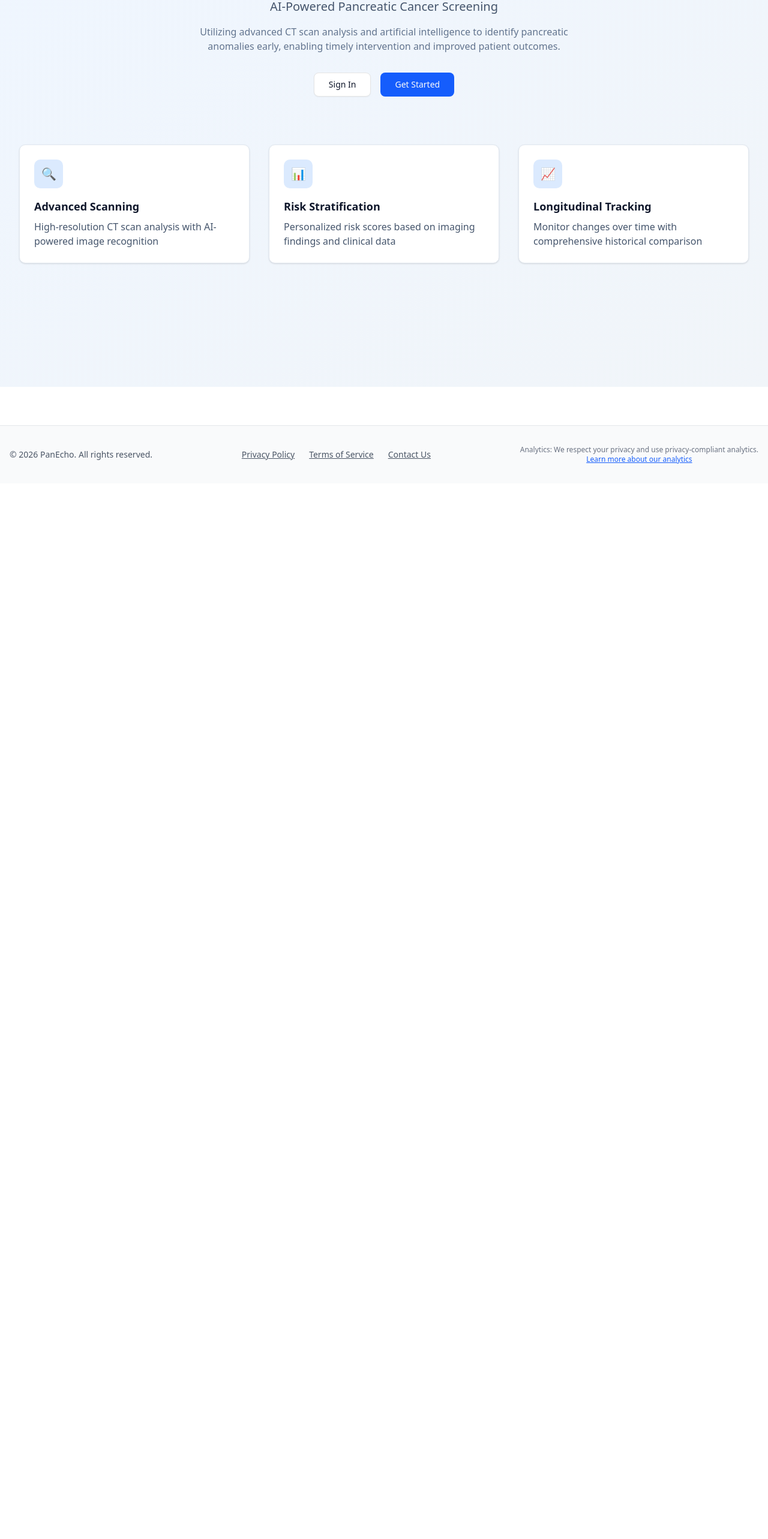
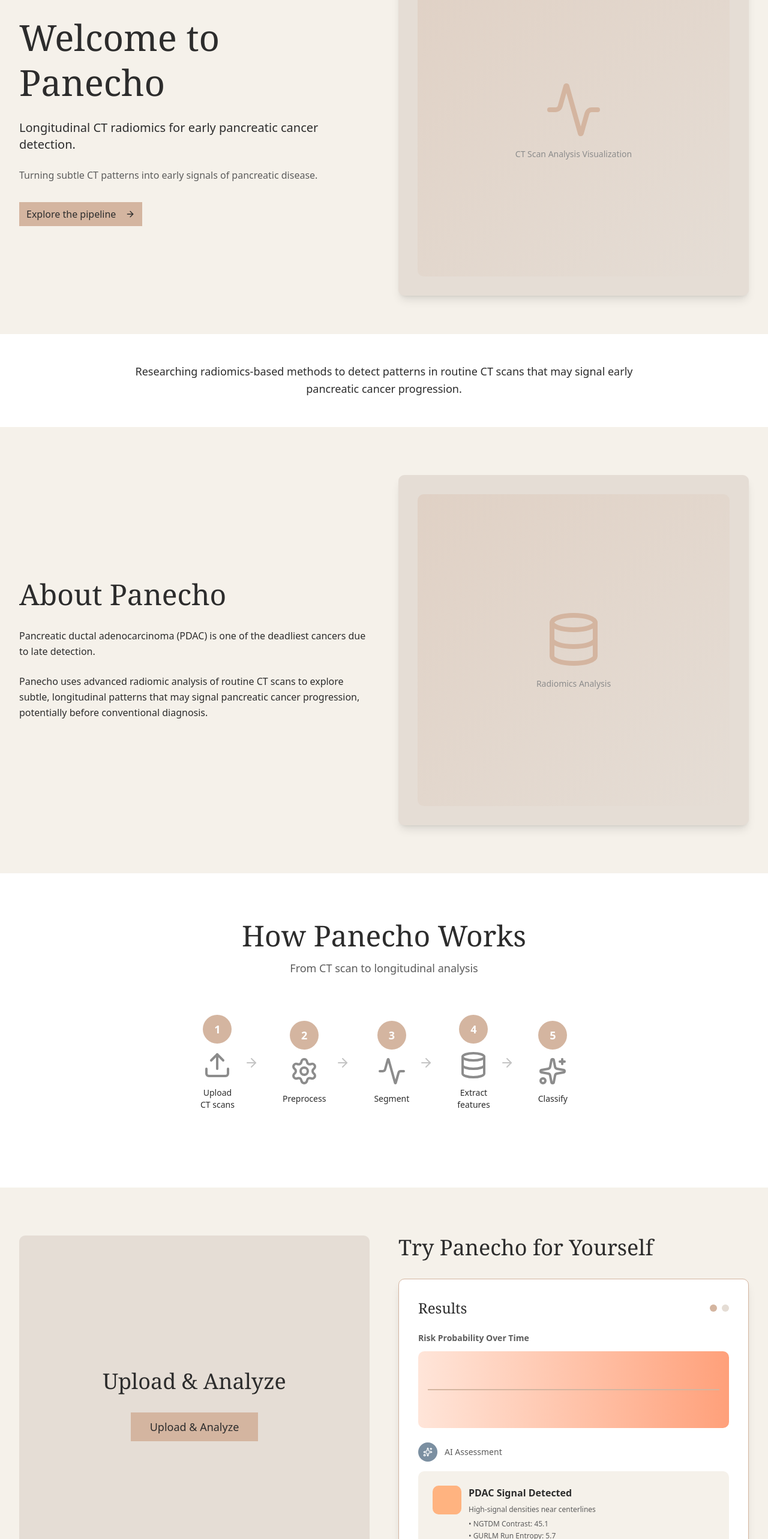
Before and after one commit to itswkosi/panecho, a Next.js app: page / in a window 1280 px wide. Shown: the part 220-2786 px from the top of the page at 60% size. Before the commit the page ends 1026 px from the top, so only its background shows below. Built offline with nearby package versions, Linux system fonts and the light colour scheme; no server answers.

Commit message:
UI Update

```diff
--- a/src/app/page.tsx
+++ b/src/app/page.tsx
@@ -2,6 +2,7 @@
 import { Button } from "@/components/ui/button";
 import { Header } from "@/components/Header";
 import { getUser } from "@/app/actions/auth";
+import { ArrowRight, Upload, Settings, Activity, Database, Sparkles } from "lucide-react";
 
 export default async function HomePage() {
   const user = await getUser();
@@ -9,80 +10,206 @@
   return (
     <>
       <Header user={user} />
-      <div className="min-h-screen bg-gradient-to-br from-blue-50 to-slate-100">
-        <div className="max-w-7xl mx-auto px-4 sm:px-6 lg:px-8">
-          <div className="py-20 text-center">
-            <h1 className="text-5xl font-bold text-slate-900 mb-6">
-              PanEcho
-            </h1>
-            <p className="text-xl text-slate-600 mb-4">
-              AI-Powered Pancreatic Cancer Screening
-            </p>
-            <p className="text-slate-500 max-w-2xl mx-auto mb-8">
-              Utilizing advanced CT scan analysis and artificial intelligence to identify pancreatic anomalies
-              early, enabling timely intervention and improved patient outcomes.
-            </p>
-
-            {user ? (
-              <Link href="/dashboard">
-                <Button size="lg" className="bg-blue-600 hover:bg-blue-700">
-                  Go to Dashboard
+      <div className="min-h-screen bg-[#F5F1EA]">
+        {/* Hero Section */}
+        <div className="max-w-7xl mx-auto px-8 py-16">
+          <div className="grid lg:grid-cols-2 gap-12 items-center">
+            <div>
+              <h1 className="text-6xl font-serif text-[#2C2C2C] mb-6 leading-tight">
+                Welcome to Panecho
+              </h1>
+              <p className="text-xl text-[#2C2C2C] mb-6 font-light">
+                Longitudinal CT radiomics for early pancreatic cancer detection.
+              </p>
+              <p className="text-base text-[#5C5C5C] mb-8 leading-relaxed">
+                Turning subtle CT patterns into early signals of pancreatic disease.
+              </p>
+              <Link href={user ? "/upload" : "/signup"}>
+                <Button
+                  className="bg-[#D4B5A0] hover:bg-[#C4A590] text-[#2C2C2C] rounded-none px-6 py-5 text-base"
+                >
+                  Explore the pipeline <ArrowRight className="ml-2 h-4 w-4" />
                 </Button>
               </Link>
-            ) : (
-              <div className="flex gap-4 justify-center">
-                <Link href="/login">
-                  <Button variant="outline" size="lg">
-                    Sign In
-                  </Button>
-                </Link>
-                <Link href="/signup">
-                  <Button size="lg" className="bg-blue-600 hover:bg-blue-700">
-                    Get Started
-                  </Button>
-                </Link>
+            </div>
+            <div className="relative">
+              <div className="bg-[#E5DDD5] rounded-lg p-8 shadow-lg">
+                <div className="aspect-square bg-gradient-to-br from-[#D4B5A0]/30 to-[#E5DDD5] rounded-lg flex items-center justify-center">
+                  <div className="text-center text-[#8C8C8C]">
+                    <Activity className="h-24 w-24 mx-auto mb-4 stroke-[#D4B5A0]" />
+                    <p className="text-sm">CT Scan Analysis Visualization</p>
+                  </div>
+                </div>
               </div>
-            )}
+            </div>
           </div>
+        </div>
 
-          <div className="grid md:grid-cols-3 gap-8 mb-20">
-            <div className="bg-white rounded-lg p-6 shadow-sm border border-slate-200">
-              <div className="w-12 h-12 rounded-lg bg-blue-100 flex items-center justify-center mb-4">
-                <span className="text-xl">🔍</span>
-              </div>
-              <h3 className="text-lg font-semibold text-slate-900 mb-2">
-                Advanced Scanning
-              </h3>
-              <p className="text-slate-600">
-                High-resolution CT scan analysis with AI-powered image recognition
+        {/* Research Section */}
+        <div className="bg-white py-12">
+          <div className="max-w-7xl mx-auto px-8">
+            <p className="text-center text-lg text-[#2C2C2C] leading-relaxed max-w-4xl mx-auto">
+              <span className="font-medium">Researching radiomics-based methods to detect patterns</span>{" "}
+              in routine CT scans that may signal early pancreatic cancer progression.
+            </p>
+          </div>
+        </div>
+
+        {/* About Section */}
+        <div className="max-w-7xl mx-auto px-8 py-20">
+          <div className="grid lg:grid-cols-2 gap-12 items-center">
+            <div>
+              <h2 className="text-5xl font-serif text-[#2C2C2C] mb-8">
+                About Panecho
+              </h2>
+              <p className="text-base text-[#2C2C2C] mb-6 leading-relaxed">
+                Pancreatic ductal adenocarcinoma (PDAC) is one of the deadliest cancers due to late detection.
+              </p>
+              <p className="text-base text-[#2C2C2C] leading-relaxed">
+                Panecho uses advanced <span className="font-medium">radiomic</span> analysis of routine CT scans
+                to explore subtle, longitudinal patterns that may signal{" "}
+                <span className="font-medium">pancreatic cancer progression</span>, potentially before conventional diagnosis.
               </p>
             </div>
+            <div className="relative">
+              <div className="bg-[#E5DDD5] rounded-lg p-8 shadow-lg">
+                <div className="aspect-square bg-gradient-to-br from-[#D4B5A0]/30 to-[#E5DDD5] rounded-lg flex items-center justify-center">
+                  <div className="text-center text-[#8C8C8C]">
+                    <Database className="h-24 w-24 mx-auto mb-4 stroke-[#D4B5A0]" />
+                    <p className="text-sm">Radiomics Analysis</p>
+                  </div>
+                </div>
+              </div>
+            </div>
+          </div>
+        </div>
 
-            <div className="bg-white rounded-lg p-6 shadow-sm border border-slate-200">
-              <div className="w-12 h-12 rounded-lg bg-blue-100 flex items-center justify-center mb-4">
-                <span className="text-xl">📊</span>
-              </div>
-              <h3 className="text-lg font-semibold text-slate-900 mb-2">
-                Risk Stratification
-              </h3>
-              <p className="text-slate-600">
-                Personalized risk scores based on imaging findings and clinical data
+        {/* How It Works Section */}
+        <div className="bg-white py-20">
+          <div className="max-w-7xl mx-auto px-8">
+            <div className="text-center mb-16">
+              <h2 className="text-5xl font-serif text-[#2C2C2C] mb-4">
+                How Panecho Works
+              </h2>
+              <p className="text-lg text-[#5C5C5C]">
+                From CT scan to longitudinal analysis
               </p>
             </div>
+            <div className="flex flex-wrap justify-center items-center gap-6 mb-12">
+              {[
+                { num: 1, icon: Upload, label: "Upload\nCT scans" },
+                { num: 2, icon: Settings, label: "Preprocess" },
+                { num: 3, icon: Activity, label: "Segment" },
+                { num: 4, icon: Database, label: "Extract\nfeatures" },
+                { num: 5, icon: Sparkles, label: "Classify" }
+              ].map((step, idx) => (
+                <div key={step.num} className="flex items-center">
+                  <div className="text-center">
+                    <div className="bg-[#D4B5A0] text-white rounded-full w-12 h-12 flex items-center justify-center mb-3 mx-auto text-lg font-semibold">
+                      {step.num}
+                    </div>
+                    <step.icon className="h-12 w-12 mx-auto mb-3 stroke-[#8C8C8C]" />
+                    <p className="text-sm text-[#2C2C2C] whitespace-pre-line">
+                      {step.label}
+                    </p>
+                  </div>
+                  {idx < 4 && (
+                    <ArrowRight className="h-6 w-6 mx-4 stroke-[#C4C4C4]" />
+                  )}
+                </div>
+              ))}
+            </div>
+          </div>
+        </div>
 
-            <div className="bg-white rounded-lg p-6 shadow-sm border border-slate-200">
-              <div className="w-12 h-12 rounded-lg bg-blue-100 flex items-center justify-center mb-4">
-                <span className="text-xl">📈</span>
+        {/* Try It Section */}
+        <div className="max-w-7xl mx-auto px-8 py-20">
+          <div className="grid lg:grid-cols-2 gap-12">
+            <div className="bg-[#E5DDD5] rounded-lg p-12 flex flex-col items-center justify-center">
+              <h2 className="text-4xl font-serif text-[#2C2C2C] mb-8 text-center">
+                Upload & Analyze
+              </h2>
+              <Link href={user ? "/upload" : "/signup"}>
+                <Button
+                  className="bg-[#D4B5A0] hover:bg-[#C4A590] text-[#2C2C2C] rounded-none px-8 py-6 text-lg"
+                >
+                  Upload & Analyze
+                </Button>
+              </Link>
+            </div>
+            <div>
+              <h2 className="text-4xl font-serif text-[#2C2C2C] mb-8">
+                Try Panecho for Yourself
+              </h2>
+              <div className="bg-white rounded-lg p-8 shadow-lg border border-[#D4B5A0]">
+                <div className="flex items-center justify-between mb-6">
+                  <h3 className="text-2xl font-serif text-[#2C2C2C]">Results</h3>
+                  <div className="flex gap-2">
+                    <div className="w-3 h-3 rounded-full bg-[#D4B5A0]"></div>
+                    <div className="w-3 h-3 rounded-full bg-[#E5DDD5]"></div>
+                  </div>
+                </div>
+                <div className="mb-6">
+                  <h4 className="text-sm font-semibold text-[#5C5C5C] mb-3">
+                    Risk Probability Over Time
+                  </h4>
+                  <div className="h-32 bg-gradient-to-r from-[#FFE5D9] to-[#FFA07A] rounded-lg relative">
+                    <div className="absolute inset-0 flex items-center px-4">
+                      <div className="w-full h-0.5 bg-[#D4B5A0]"></div>
+                    </div>
+                  </div>
+                </div>
+                <div className="space-y-4">
+                  <div className="flex items-center gap-3">
+                    <div className="w-8 h-8 rounded-full bg-[#7B8FA1] flex items-center justify-center">
+                      <Sparkles className="h-4 w-4 stroke-white" />
+                    </div>
+                    <span className="text-sm text-[#5C5C5C]">AI Assessment</span>
+                  </div>
+                  <div className="bg-[#F5F1EA] rounded-lg p-6">
+                    <div className="flex items-start gap-3">
+                      <div className="w-12 h-12 rounded-lg bg-[#FFB380] flex-shrink-0"></div>
+                      <div>
+                        <h5 className="font-semibold text-[#2C2C2C] mb-2">
+                          PDAC Signal Detected
+                        </h5>
+                        <p className="text-xs text-[#5C5C5C] mb-2">
+                          High-signal densities near centerlines
+                        </p>
+                        <ul className="text-xs text-[#5C5C5C] space-y-1">
+                          <li>• NGTDM Contrast: 45.1</li>
+                          <li>• GURLM Run Entropy: 5.7</li>
+                        </ul>
+                      </div>
+                    </div>
+                  </div>
+                </div>
               </div>
-              <h3 className="text-lg font-semibold text-slate-900 mb-2">
-                Longitudinal Tracking
-              </h3>
-              <p className="text-slate-600">
-                Monitor changes over time with comprehensive historical comparison
+            </div>
+          </div>
+        </div>
+
+        {/* Footer */}
+        <footer className="bg-[#E5DDD5] py-8">
+          <div className="max-w-7xl mx-auto px-8">
+            <div className="flex flex-col md:flex-row justify-between items-center">
+              <div className="flex items-center gap-8 mb-4 md:mb-0">
+                <h3 className="text-2xl font-serif text-[#2C2C2C]">Panecho</h3>
+                <nav className="flex gap-6 text-sm text-[#5C5C5C]">
+                  <Link href="/" className="hover:text-[#2C2C2C]">Home</Link>
+                  <Link href="#about" className="hover:text-[#2C2C2C]">About</Link>
+                  <Link href="#pipeline" className="hover:text-[#2C2C2C]">Pipeline</Link>
+                  <Link href={user ? "/upload" : "/signup"} className="hover:text-[#2C2C2C]">Demo</Link>
+                  {user && <Link href="/dashboard" className="hover:text-[#2C2C2C]">Blog</Link>}
+                  {!user && <Link href="/signup" className="hover:text-[#2C2C2C]">Subscribe</Link>}
+                </nav>
+              </div>
+              <p className="text-xs text-[#8C8C8C]">
+                © 2024 Panecho Project. All rights reserved.
               </p>
             </div>
           </div>
-        </div>
+        </footer>
       </div>
     </>
   );
```
